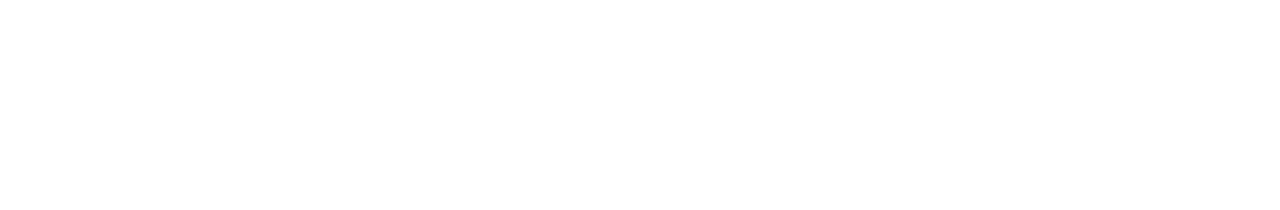
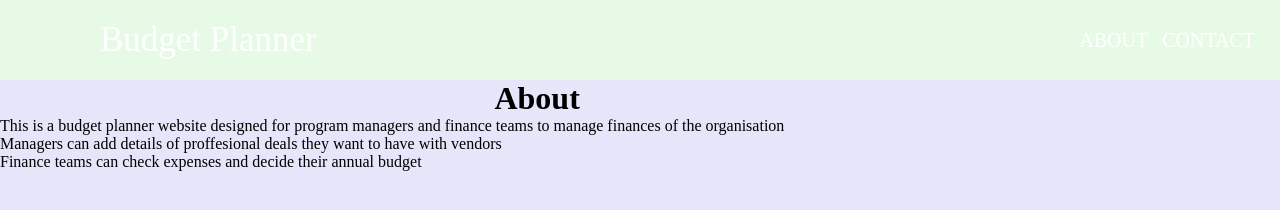
Before and after one commit to subramanya2000/mean-a1, a plain HTML site: page PHASE 1/Team Budget Planner/index.html in a window 1280 px wide. Drawn offline with Linux system fonts and the light colour scheme.

Commit message:
Created NavBar And About Section(Team Budget Planner)

```diff
--- a/PHASE 1/Team Budget Planner/index.html
+++ b/PHASE 1/Team Budget Planner/index.html
@@ -3,10 +3,29 @@
 <head>
     <meta charset='utf-8'>
     <meta http-equiv='X-UA-Compatible' content='IE=edge'>
-    <title> Budget Planner - Track Your Finances </title>
+    <title> Budget Planner - Track And Manage Your Finances </title>
     <meta name='viewport' content='width=device-width, initial-scale=1'>
+    <link rel="stylesheet" href = style.css>
 </head>
 <body>
+    <nav>
+        <label class="logo"> Budget Planner</label>
+    <ul>
+       <li><a href = "#about">About </a></li>
+       <li><a href = "#contact">Contact</a></li>
+    </ul>
+    </nav>
+    <div id="about">
+        <h1 style="text-align: center;">About</h1>
+        <p>This is a budget planner website designed for program managers and finance teams to manage finances of the organisation</p>
+        <ul>
+        <li>Managers can add details of proffesional deals they want to have with vendors</li>
+        <li>Finance teams can check expenses and decide their annual budget</li>
+        </ul>
+    </div>
+
+
+
 
 </body>
 </html>
--- /dev/null
+++ b/PHASE 1/Team Budget Planner/style.css
@@ -0,0 +1,59 @@
+*{
+    text-decoration: none;
+    padding: 0;
+    margin: 0;
+}
+
+body{
+    background-color: #e6e6fa;
+}
+
+nav{
+    background-color: #e6fae6 ;
+    height: 80px;
+    width: 100%;
+}
+
+label.logo{
+    color: white;
+    font-size: 35px;
+    line-height: 80px;
+    padding: 0 100px;
+    font-weight: bold0;
+
+
+}
+
+nav ul{
+    float: right;
+    margin-right: 20px ;
+    list-style: none;
+}
+
+nav ul li{
+    display:inline-block;
+    line-height: 80px;
+    margin: 0 5px;
+
+}
+
+nav ul li a{
+    color: white;
+    font-size: 20px;
+    text-transform: uppercase;
+}
+
+a:hover{
+    background: #1b9bff;
+    transition: 0.5s;
+
+}
+
+#about{
+    font-weight: lighter;
+
+}
+
+#about{
+    list-style: circle;
+}
```
Also changed, not shown: 1 other file.
